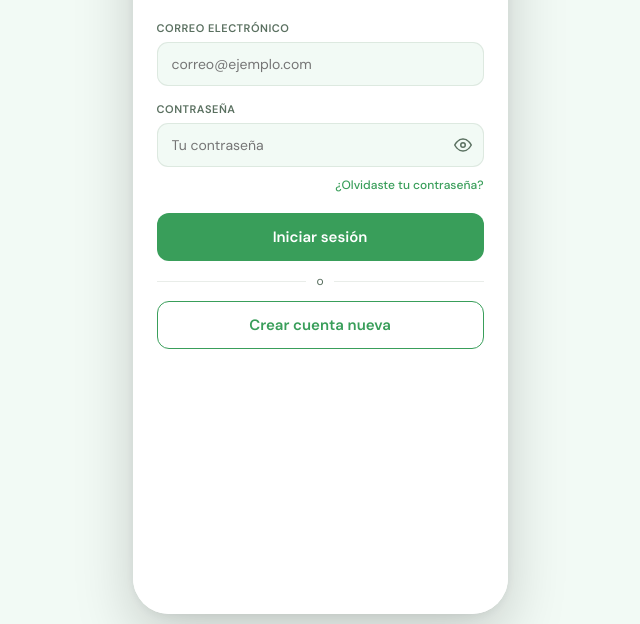
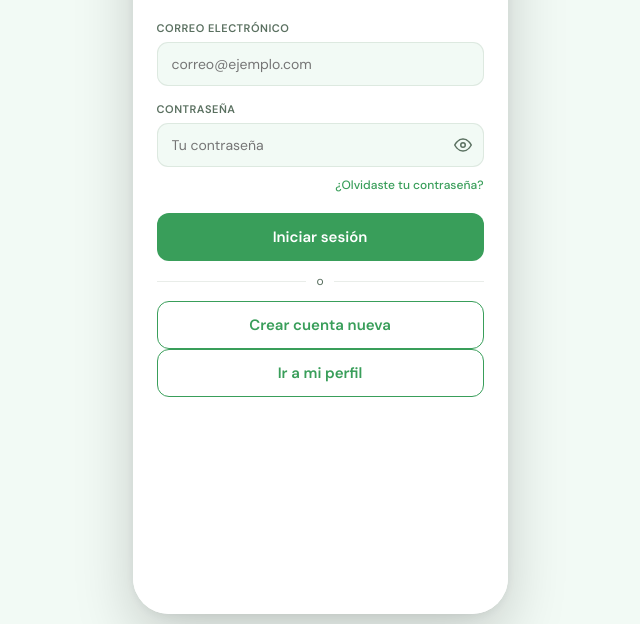
Before and after one commit to SantiagoRo12S/MindFlow_Proyect, a plain HTML site: page Index.html in a window 1280 px wide. Shown: the part 176-800 px from the top of the page, without its empty margins (320-960 px from the left). Drawn offline with Linux system fonts and the light colour scheme.

Commit message:
Add button to navigate to user profile from login screen

```diff
--- a/Index.html
+++ b/Index.html
@@ -52,6 +52,7 @@
       <button class="auth-btn" onclick="hacerLogin()">Iniciar sesión</button>
       <div class="auth-divider"><span>o</span></div>
       <button class="auth-btn-sec" onclick="irA('screen-register')">Crear cuenta nueva</button>
+      <button class="auth-btn-sec" onclick="irA('app-main');cambiarTab('perfil')">Ir a mi perfil</button>
     </div>
   </div>
 
```
